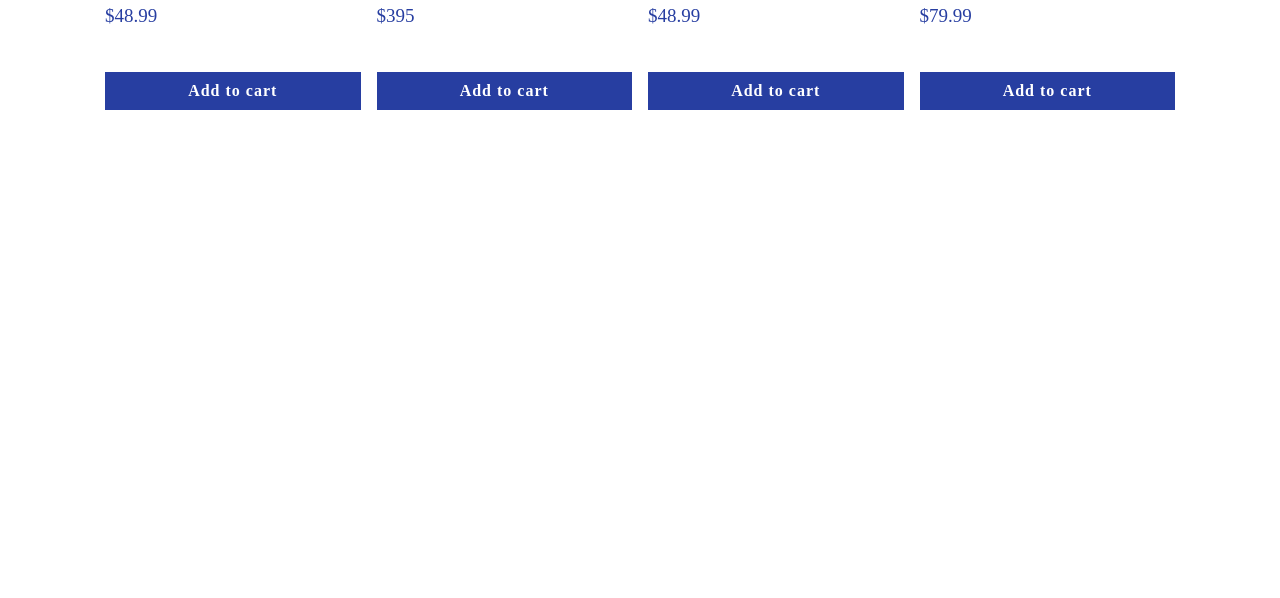
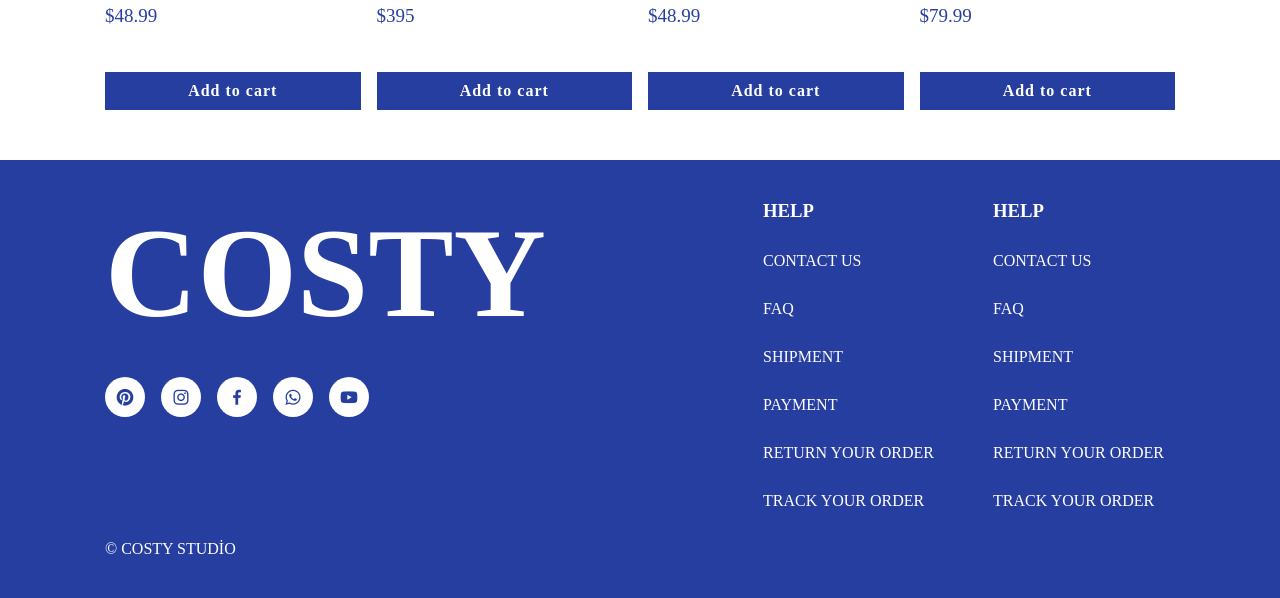
Before and after one commit to Udemig/12_hi_js, a plain HTML site: page 2-)projeler/2-)e-commerce/index.html in a window 1280 px wide. Shown: the part 1826-2424 px from the top of the page. Before the commit the page ends 1936 px from the top, so only its background shows below. Drawn offline with nearby package versions, Linux system fonts and the light colour scheme; a web font is replaced by a local one.

Commit message:
e-commerce finished

```diff
--- a/2-)projeler/2-)e-commerce/index.html
+++ b/2-)projeler/2-)e-commerce/index.html
@@ -124,6 +124,49 @@
       </div>
     </section>
 
+    <!-- * Footer -->
+
+    <footer>
+      <div class="footer-c container">
+        <!-- First -->
+        <div class="footer-box">
+          <h2>COSTY</h2>
+
+          <div class="social">
+            <a href="#"><i class="bx bxl-pinterest"></i></a>
+            <a href="#"><i class="bx bxl-instagram"></i></a>
+            <a href="#"><i class="bx bxl-facebook"></i></a>
+            <a href="#"><i class="bx bxl-whatsapp"></i></a>
+            <a href="#"><i class="bx bxl-youtube"></i></a>
+          </div>
+        </div>
+        <!-- Second -->
+        <div class="footer-box">
+          <h3>HELP</h3>
+
+          <a href="#">CONTACT US</a>
+          <a href="#">FAQ</a>
+          <a href="#">SHIPMENT</a>
+          <a href="#">PAYMENT</a>
+          <a href="#">RETURN YOUR ORDER</a>
+          <a href="#">TRACK YOUR ORDER</a>
+        </div>
+        <!-- Third -->
+        <div class="footer-box">
+          <h3>HELP</h3>
+
+          <a href="#">CONTACT US</a>
+          <a href="#">FAQ</a>
+          <a href="#">SHIPMENT</a>
+          <a href="#">PAYMENT</a>
+          <a href="#">RETURN YOUR ORDER</a>
+          <a href="#">TRACK YOUR ORDER</a>
+        </div>
+      </div>
+      <!-- Copyright -->
+      <div class="copyright container">&copy; COSTY STUDİO</div>
+    </footer>
+
     <!-- * Js Bağlantı -->
     <script src="./js/main.js" type="module"></script>
   </body>
--- a/2-)projeler/2-)e-commerce/js/cart.js
+++ b/2-)projeler/2-)e-commerce/js/cart.js
@@ -3,6 +3,7 @@ import {
   calculateCartTotal,
   getFromLocalStorage,
   saveToLocalStorage,
+  updateCartIcon,
 } from "./utils.js";
 
 // Localstorage'dan cart verisini al
@@ -37,11 +38,21 @@ const addToCart = (e, products) => {
     }
     // Cart dizisini localstorage a ekle
     saveToLocalStorage(cart);
+
+    // Sepete ekle butonun içeriğini güncelle
+    e.target.textContent = "Added";
+
+    // 2s sonra elemanın içeriğini tekrardan eski hale çevir
+    setTimeout(() => {
+      e.target.textContent = "Add to cart";
+    }, 2000);
+
+    // Sepet ikonunu güncelle
+    updateCartIcon(cart);
   }
 };
 
 // ! Sepetten ürün kaldıracak fonksiyon
-
 const removeFromCart = (e) => {
   // Tıklanılan elemanın id'sine eriş
   const productId = parseInt(e.target.dataset.id);
@@ -57,6 +68,33 @@ const removeFromCart = (e) => {
 
   // Sepet toplamını render et
   displayCartTotal();
+
+  // Sepet ikonunu güncelle
+  updateCartIcon(cart);
+};
+// Sepetteki ürün miktarını güncelleyen fonksiyon
+
+const onQuantityChange = (e) => {
+  const productId = +e.target.dataset.id;
+  const newQuantity = +e.target.value;
+
+  // Sepeteki elemanın değeri 0'dan büyükse
+  if (newQuantity > 0) {
+    // Sepet içerisinde miktarı değişen elemanı bul
+    const cartItem = cart.find((item) => item.id === productId);
+
+    // Bulunan elemanın miktarını güncelle
+    cartItem.quantity = newQuantity;
+
+    // localstorag'ı güncelle
+    saveToLocalStorage(cart);
+
+    // toplam fiyatı güncelle
+    displayCartTotal();
+
+    // Sepet ikonunu güncelle
+    updateCartIcon(cart);
+  }
 };
 
 // ! Sepetteki ürünleri render edecek fonksiyon
@@ -72,7 +110,7 @@ const renderCartItems = () => {
 
               <div class="cart-item-info">
                 <h2 class="cart-item-title">${item.title}</h2>
-                <input type="number" min="1"  value="${item.quantity}" />
+                <input type="number" min="1" class='cart-item-quantity' data-id='${item.id}'  value="${item.quantity}" />
               </div>
 
               <h2 class="cart-item-price">$ ${item.price}</h2>
@@ -93,6 +131,18 @@ const renderCartItems = () => {
     // Bu butonlara bir tıklanma gerçekleştiğinde bir fonksiyon tetikle
     removeButton.addEventListener("click", removeFromCart);
   }
+
+  // cart-item-quantity classına sahip tüm elemanlara eriş
+  const quantityInputs = document.querySelectorAll(".cart-item-quantity");
+
+  // quantityInputs içerisindeki herbir inputa ayrı ayrı eriş
+
+  for (let i = 0; i < quantityInputs.length; i++) {
+    const quantityInput = quantityInputs[i];
+
+    // quantityInput lara birer olay izleyicisi ekle
+    quantityInput.addEventListener("change", onQuantityChange);
+  }
 };
 
 // Sepetteki toplam ürün mikarını render eden fonksiyon
--- a/2-)projeler/2-)e-commerce/js/helpers.js
+++ b/2-)projeler/2-)e-commerce/js/helpers.js
@@ -2,6 +2,7 @@ const elements = {
   productList: document.querySelector("#product-list"),
   cartItemsList: document.querySelector(".cart-items"),
   cartTotal: document.querySelector("#cartTotal"),
+  icon: document.querySelector(".bxs-shopping-bag"),
 };
 
 export default elements;
--- a/2-)projeler/2-)e-commerce/js/main.js
+++ b/2-)projeler/2-)e-commerce/js/main.js
@@ -1,5 +1,6 @@
 import { addToCart, displayCartTotal, renderCartItems } from "./cart.js";
 import { fetchProducts, renderProducts } from "./product.js";
+import { getFromLocalStorage, updateCartIcon } from "./utils.js";
 
 const menuIcon = document.querySelector("#menu-icon");
 const menu = document.querySelector(".navbar");
@@ -10,6 +11,10 @@ menuIcon.addEventListener("click", () => {
 });
 
 document.addEventListener("DOMContentLoaded", async () => {
+  // Localstorage'dan cart verisini al
+
+  let cart = getFromLocalStorage();
+
   if (window.location.pathname.includes("/cart.html")) {
     // Eğer sepet sayfasındaysak sepete eklenen ürünleri render et
     renderCartItems();
@@ -23,4 +28,7 @@ document.addEventListener("DOMContentLoaded", async () => {
       addToCart(e, products);
     });
   }
+
+  // Sepet ikonunu güncelle
+  updateCartIcon(cart);
 });
--- a/2-)projeler/2-)e-commerce/js/utils.js
+++ b/2-)projeler/2-)e-commerce/js/utils.js
@@ -1,3 +1,5 @@
+import elements from "./helpers.js";
+
 // ! Localstorage'a ekleme yapan fonksiyon
 const saveToLocalStorage = (cart) => {
   // Dışarıdan verilen elemanı string e çevir ve localstorage'a ekle
@@ -14,7 +16,6 @@ const getFromLocalStorage = () => {
 };
 
 // ! Sepet toplamını hesaplayan fonksiyon
-
 const calculateCartTotal = (cart) => {
   // cart'daki ürünlerin miktar ve fiyatını çarparak toplam sonucu elde et
   return cart.reduce((sum, item) => sum + item.price * item.quantity, 0);
@@ -26,4 +27,21 @@ const calculateCartTotal = (cart) => {
   // ! reduce'un 3. parametresi bir başlangıç değeri vardır. Bu değer, reduce'un başladığında dizi elemanları dönmek için ilk değerdir. Bu değer varsayılan olarak 0'dır.
 };
 
-export { saveToLocalStorage, getFromLocalStorage, calculateCartTotal };
+const updateCartIcon = (cart) => {
+  // Septteki toplam ürün miktarını hesapla
+  let totalQuantity = cart.reduce((sum, item) => {
+    return sum + item.quantity;
+  }, 0);
+
+  // Septteki ürün miktarını dinamik şekilde render et
+  elements.icon.setAttribute("data-quantity", totalQuantity);
+
+  // setAttribute bir elemana attribute eklemek için kullanılır
+};
+
+export {
+  saveToLocalStorage,
+  getFromLocalStorage,
+  calculateCartTotal,
+  updateCartIcon,
+};
--- a/2-)projeler/2-)e-commerce/style.css
+++ b/2-)projeler/2-)e-commerce/style.css
@@ -178,6 +178,48 @@ header {
   border: none;
   outline: none;
 }
+/* Footer */
+footer {
+  background-color: var(--main-color);
+  color: var(--bg-color);
+  margin-top: 50px;
+  padding: 40px 10px;
+}
+
+.footer-c {
+  display: grid;
+  grid-template-columns: 60% 20% 20%;
+  gap: 16px;
+}
+.footer-box {
+  display: flex;
+  flex-direction: column;
+}
+.footer-box h2 {
+  font-size: 128px;
+}
+.footer-box .social {
+  display: flex;
+  align-items: center;
+  column-gap: 16px;
+}
+.footer-box .social i {
+  background-color: var(--bg-color);
+  font-size: 20px;
+  padding: 10px;
+  color: var(--main-color);
+  border-radius: 50%;
+}
+
+.footer-box a {
+  color: var(--bg-color);
+  padding-top: 30px;
+  white-space: nowrap;
+}
+
+.copyright {
+  margin-top: 30px !important;
+}
 
 /* ! CartHtml */
 .cart-container {
@@ -314,6 +356,9 @@ header {
   .cart-t {
     margin-top: 20px;
   }
+  .footer-c {
+    grid-template-columns: 1fr;
+  }
 }
 @media (max-width: 550px) {
   #menu-icon {
```
Also changed, not shown: 2-)projeler/2-)e-commerce/cart.html (+42 -0 lines).
